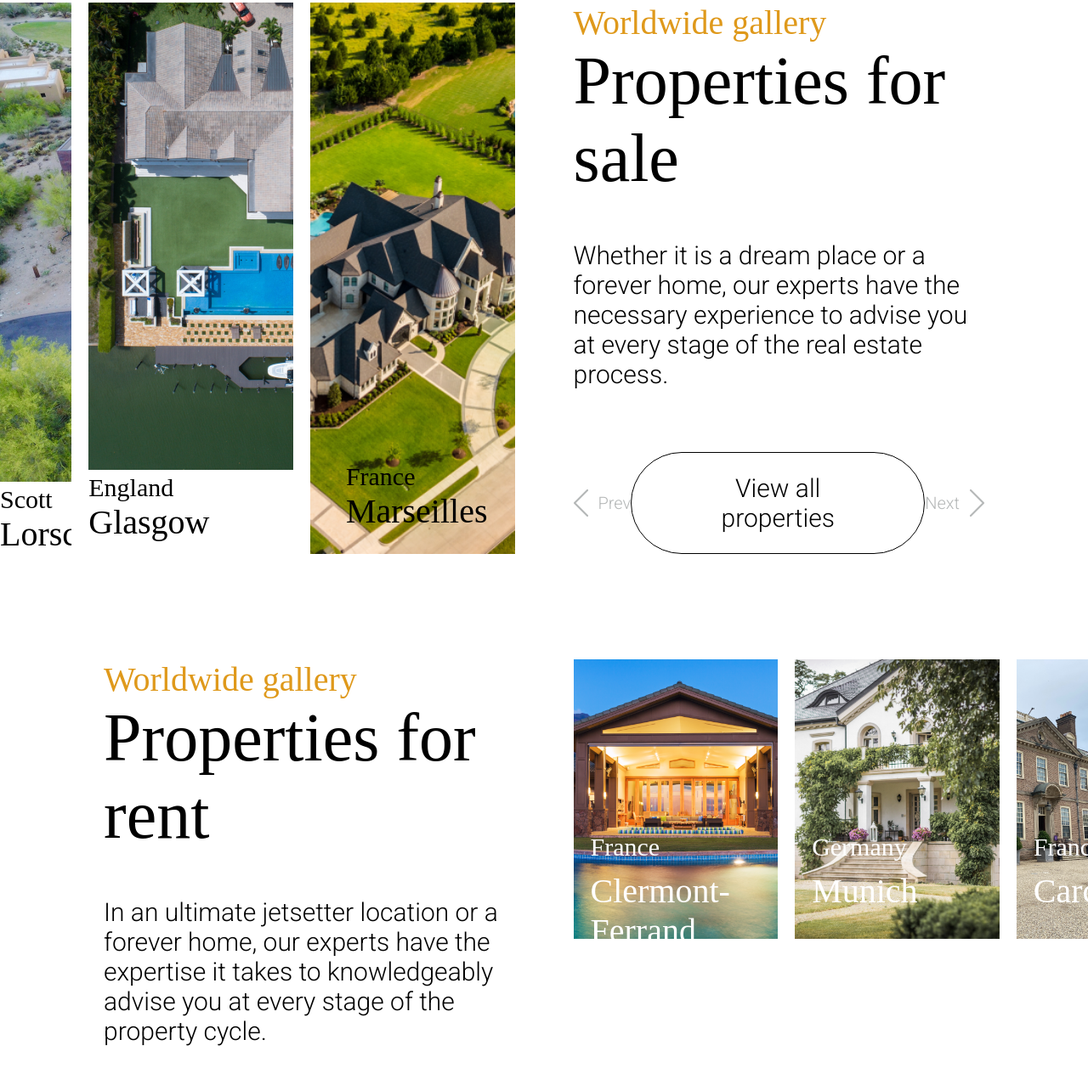
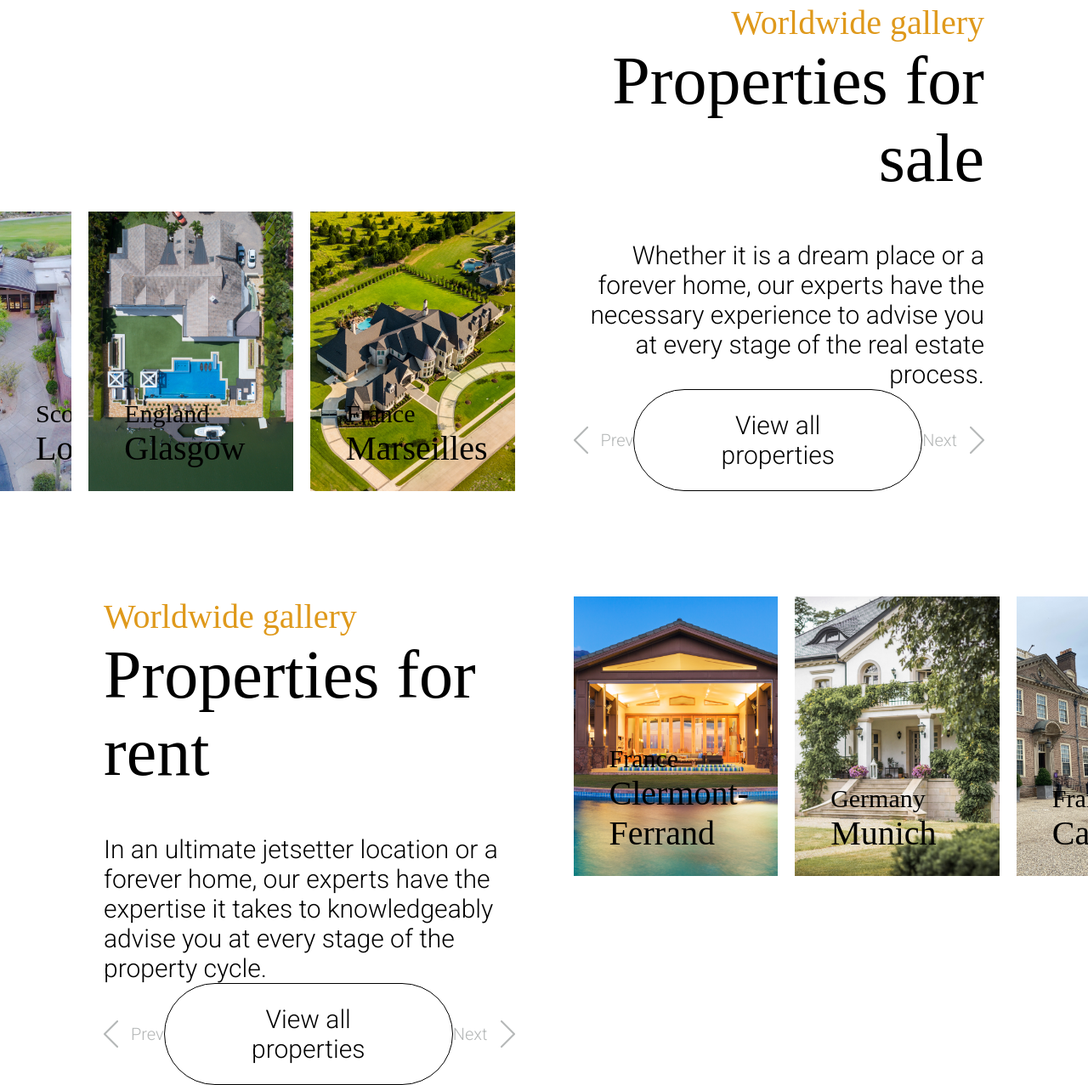
Before and after one commit to DeniseBergmann/ejercicioGIT, a plain HTML site: page index1.html in a window 1280 px wide. Shown: the part 1305-2582 px from the top of the page at 85% size. Drawn offline with Linux system fonts and the light colour scheme; a web font is replaced by a local one.

Commit message:
Areglos y más arreglos

```diff
--- a/index1.html
+++ b/index1.html
@@ -67,24 +67,32 @@
     </section>
 
     <section class="information_body_sale">
-        <section class="properties_for_sale_galery">
-            <div class="sale_picture inactive">
-                <img src="IMG/ImgIZQ1.png" alt="Scott-Lorsch">
-                <div class="image_text">
+
+        <section class="properties_for_galery">
+            <div class="picture inactive">
+                <img class="picture_image" src="IMG/ImgIZQ1.png" alt="Scott-Lorsch">
+                <div class="picture_box">
+                    <div class="picture_box_title">
+                        <img src="IMG/Castillo.png" alt="castillo">
                         <h3>Scott</h3>
+                    </div>
                     <p>Lorsch</p>
                 </div>
             </div>
-            <div class="sale_picture">
-                <img src="IMG/ImgIZQ2.png" alt="England-Glasgow">
+            <div class="picture">
+                <img class="picture_image" src="IMG/ImgIZQ2.png" alt="England-Glasgow">
+                <div class="picture_box">
+                    <div class="picture_box_title">
+                        <img src="IMG/Castillo.png" alt="castillo">
                         <h3>England</h3>
+                    </div>
                     <p>Glasgow</p>
                 </div>
-            <div class="sale_picture">
-                <img class="sale_picture_image" src="IMG/ImgIZQ3.png" alt="France-Marseilles">
-
-                <div class="sale_picture_box">
-                    <div class="sale_picture_box_title">
+            </div>
+            <div class="picture">
+                <img class="picture_image" src="IMG/ImgIZQ3.png" alt="France-Marseilles">
+                <div class="picture_box">
+                    <div class="picture_box_title">
                         <img src="IMG/Castillo.png" alt="castillo">
                         <h3>France</h3>
                     </div>
@@ -94,13 +102,13 @@
         </section>
 
         <section class="properties_for_sale_text">
-            <div class="properties_for_sale_information">
+            <div class="properties_for_information">
                 <span>Worldwide gallery</span>
                 <h2>Properties for sale</h2>
                 <p>Whether it is a dream place or a forever home, our experts have the necessary experience
                 to advise you at every stage of the real estate process.</p>
             </div>
-            <div class="properties_for_sale_button">
+            <div class="properties_for_button">
                 <button class="page_button"><img src="IMG/arrow.png" alt="arrow" class="imagen_normal"><img src="IMG/arrowdor2.png" alt="arrow dorada" class="imagen_hover">Prev</button>
                 <button class="big_button">View all properties</button>
                 <button class="page_button">Next<img src="IMG/arrow2.png" alt="arrow" class="imagen_normal"><img src="IMG/arrowdor.png" alt="arrow dorada" class="imagen_hover"></button>
@@ -108,40 +116,51 @@
         </section>
     </section>
 
-    <section class="body">
-
-        <section class="information_body">
+    <section class="information_body_rent">
         <section class="properties_for_rent_text">
-                <div class="properties_for_rent_information">
+            <div class="properties_for_information">
                 <span>Worldwide gallery</span>
                 <h2>Properties for rent</h2>
                 <p>In an ultimate jetsetter location or a forever home, our experts have the expertise it
                     takes to knowledgeably advise you at every stage of the property cycle.</p>
             </div>
-                <div class="properties_for_rent_button">
+            <div class="properties_for_button">
                 <button class="page_button"><img src="IMG/arrow.png" alt="arrow" class="imagen_normal"><img src="IMG/arrowdor2.png" alt="arrow dorada" class="imagen_hover">Prev</button>
                 <button class="big_button">View all properties</button>
                 <button class="page_button">Next<img src="IMG/arrow2.png" alt="arrow" class="imagen_normal"><img src="IMG/arrowdor.png" alt="arrow dorada" class="imagen_hover"></button>
             </div>
         </section>
 
-            <section class="properties_for_rent_galery">
-                <div class="rent_picture">
-                    <img src="IMG/ImgDer1.png" alt="France-Clossone">
-                    <div class="image_text">
+        <section class="properties_for_galery">
+            <div class="picture">
+                <img class="picture_image" src="IMG/ImgDer1.png" alt="France-Clossone">
+                <div class="picture_box">
+                    <div class="picture_box_title">
+                        <img src="IMG/Castillo.png" alt="castillo">
                         <h3>France</h3>
+                    </div>
                     <p>Clermont-Ferrand</p>
                 </div>
             </div>
-                <div class="rent_picture">
-                    <img src="IMG/ImgDer2.png" alt="Germany-Munich">
+            <div class="picture">
+                <img class="picture_image" src="IMG/ImgDer2.png" alt="Germany-Munich">
+                <div class="picture_box">
+                    <div class="picture_box_title">
+                        <img src="IMG/Castillo.png" alt="castillo">
                         <h3>Germany</h3>
+                    </div>
                     <p>Munich</p>
                 </div>
-                <div class="rent_picture inactive">
-                    <img src="IMG/ImgDer3.png" alt="France-Carcassonne">
+            </div>
+            <div class="picture inactive">
+                <img class="picture_image" src="IMG/ImgDer3.png" alt="France-Carcassonne">
+                <div class="picture_box">
+                    <div class="picture_box_title">
+                        <img src="IMG/Castillo.png" alt="castillo">
                         <h3>France</h3>
+                    </div>
                     <p>Carcassonne</p>
+                </div>
             </div>
         </section>
     </section>
--- a/styles.css
+++ b/styles.css
@@ -198,8 +198,7 @@ input::placeholder {
 
 /* End: Social Media */
 
-
-/* Start: Properties for rent */
+/* Start: Properties galeria */
 
 span {
     color: #DF991B;
@@ -217,11 +216,40 @@ h2 {
     font-weight: 500;
 }
 
-  .properties_for_rent_information {
+.information_body_sale {
+    padding-top: 124px;
+    display: grid;
+    grid-template-columns: 1fr 1fr;
+    gap: 69px;
+    place-items: end;
+}
+
+.information_body_rent {
+    padding-top: 124px;
+    display: grid;
+    grid-template-columns: 1fr 1fr;
+    gap: 69px;
+    place-items: start;
+}
+
+.properties_for_sale_text {
+    height: 100%;
+    display: flex;
+    flex-direction: column;
+    justify-content: space-between;
+    text-align: right;
+    padding-right: 122px;
+}
+
+.properties_for_rent_text {
+    height: 100%;
+    display: flex;
+    flex-direction: column;
+    justify-content: space-between;
     padding-left: 122px;
 }
 
-  .properties_for_rent_information p {
+  .properties_for_information p {
     color: #000;
     font-family: 'Roboto';
     font-size: 30px;
@@ -230,22 +258,89 @@ h2 {
     padding-top: 51px;
 }
 
-.properties_for_rent_text {
+.properties_for_galery {
+    display: grid;
+    grid-template-columns: repeat(12, 1fr);
+    overflow-x: hidden;
+    gap: 20px;
+}
+
+.picture {
+    grid-column: span 5;
+    overflow: hidden;
+    position: relative;
+    cursor: pointer;
+}
+
+.inactive {
+    grid-column: span 2;
+}
+
+.picture_image {
+    width: 100%;
     height: 100%;
+    object-fit: cover;
+}
+
+.picture_box {
+    position: absolute;
+    bottom: 0;
+    left:0;
+    width: 100%;
+    padding: 17px 42px 27px;
+}
+
+.picture_box_title {
     display: flex;
-    flex-direction: column;
+    align-items: flex-end;
+}
+
+.picture_box img {
+    display: none;
+}
+
+.picture h3 {
+    font-family: 'Hedvig Letters Serif';
+    font-size: 30px;
+    font-style: normal;
+    font-weight: 500;
+    margin: 0;
+}
+
+.picture p {
+    font-family: 'Hedvig Letters Serif';
+    font-size: 40px;
+    font-style: normal;
+    font-weight: 500;
+}
+
+.picture:hover .picture_box {
+    background-color: #FFF;
+    color: black;
+}
+
+.picture:hover .picture_box img {
+    display: block;
+    padding-right: 15px;
+}
+
+.properties_for_button {
+    display: flex;
     justify-content: space-between;
+    align-items: center;
 }
 
 .big_button {
+    background-color: #FFF;
+    color: #000;
+    text-align: center;
     font-family: 'Roboto';
+    font-size: 30px;
+    font-style: normal;
     font-weight: 390;
-    font-size: 30px;
-    border: solid 1px #000;
-    background-color: transparent;
     padding: 24px 65px;
     border-radius: 100px;
-    transition: 0.5s ease;
+    border: 1px solid #000;
 }
 
 .big_button:hover {
@@ -253,28 +348,19 @@ h2 {
     color: #FFF;
 }
 
-.page_button {
-    background-color: transparent;
+.page_button{
+    background-color: #FFF;
     color: #B4B7B7;
     font-family: 'Roboto';
     font-size: 20px;
     font-style: normal;
     font-weight: 390;
     border: none;
+}
+.page_button{
     display: flex;
+    gap: 15px;
     align-items: center;
-    gap: 12px;
-}
-
-.properties_for_rent_button {
-    padding-left: 122px;
-    display: flex;
-    margin-top: 50px;
-}
-
-.properties_for_rent_button {
-    display: flex;
-    justify-content: space-between;
 }
 
 .page_button .imagen_hover {
@@ -293,198 +379,7 @@ h2 {
     display: inline;
 }
 
-.information_body {
-    padding-top: 124px;
-    display: grid;
-    grid-template-columns: 1fr 1fr;
-    gap: 69px;
-    place-items: start;
-}
-
-.properties_for_rent_galery {
-    display: grid;
-    grid-template-columns: repeat(12, 1fr);
-    overflow-x: hidden;
-    gap: 20px;
-}
-
-.rent_picture {
-    grid-column: span 5;
-    overflow: hidden;
-    position: relative;
-}
-
-.rent_picture h3 {
-    font-family: 'Hedvig Letters Serif';
-    font-size: 30px;
-    font-style: normal;
-    font-weight: 500;
-}
-
-.rent_picture p {
-    font-family: 'Hedvig Letters Serif';
-    font-size: 40px;
-    font-style: normal;
-    font-weight: 500;
-}
-
-.inactive {
-    grid-column: span 2;
-}
-
-.rent_picture:hover {
-    cursor: pointer;
-}
-
-.rent_picture:hover h3 {
-    background-color: #FFF;
-    color: black;
-}
-
-.rent_picture:hover p {
-    color: black;
-}
-
-.rent_picture img {
-    width: 100%;
-    height: 100%;
-    object-fit: cover;
-}
-
-.rent_picture h3 {
-    position: absolute;
-    color: #FFF;
-    z-index: 1;
-    bottom: 0;
-    left: 0;
-    height: 145px;
-    width: 100%;
-    padding: 20px;
-    transition: 0.5s ease;
-}
-
-.rent_picture p {
-    position: absolute;
-    color: #FFF;
-    z-index: 1;
-    bottom: -45px;
-    left: 0;
-    height: 145px;
-    width: 100%;
-    padding: 20px;
-    transition: 0.5s ease;
-}
-
-/* End: Properties for rent */
-
-/* Start: Properties for sale */
-
-.information_body_sale {
-    padding-top: 124px;
-    display: grid;
-    grid-template-columns: 1fr 1fr;
-    gap: 69px;
-    place-items: start end;
-}
-
-.properties_for_sale_information {
-    padding-right: 122px;
-}
-
-.properties_for_sale_text {
-    height: 100%;
-    display: flex;
-    flex-direction: column;
-    justify-content: space-between;
-}
-
-  .properties_for_sale_information p {
-    color: #000;
-    font-family: 'Roboto';
-    font-size: 30px;
-    font-style: normal;
-    font-weight: 330;
-    padding-top: 51px;
-}
-
-.properties_for_sale_button {
-    padding-right: 122px;
-    display: flex;
-    margin-top: 50px;
-}
-
-.properties_for_sale_button {
-    display: flex;
-    justify-content: space-between;
-}
-
-.properties_for_sale_galery {
-    display: grid;
-    grid-template-columns: repeat(12, 1fr);
-    overflow-x: hidden;
-    gap: 20px;
-}
-
-.sale_picture {
-    grid-column: span 5;
-    overflow: hidden;
-    position: relative;
-    cursor: pointer;
-}
-
-.sale_picture_image {
-    width: 100%;
-    height: 100%;
-    object-fit: cover;
-}
-
-.sale_picture_box {
-    position: absolute;
-    bottom: 0;
-    left:0;
-    width: 100%;
-    padding: 17px 42px 27px;
-}
-
-.sale_picture_box_title {
-    display: flex;
-    align-items: flex-end;
-}
-
-.sale_picture_box img {
-    display: none;
-}
-
-.sale_picture h3 {
-    font-family: 'Hedvig Letters Serif';
-    font-size: 30px;
-    font-style: normal;
-    font-weight: 500;
-    margin: 0;
-}
-
-.sale_picture p {
-    font-family: 'Hedvig Letters Serif';
-    font-size: 40px;
-    font-style: normal;
-    font-weight: 500;
-}
-
-.inactive {
-    grid-column: span 2;
-}
-
-.sale_picture:hover .sale_picture_box {
-    background-color: #FFF;
-    color: black;
-}
-
-.sale_picture:hover .sale_picture_box img {
-    display: block;
-}
-
-
-/* End: Properties for rent */
+/* End: Properties galeria */
 
 /* Start: Developments */
 
@@ -622,3 +517,5 @@ h2 {
     display: flex;
     margin-top: 50px;
 }
+
+/* End: Services */
```
Lines whose indentation alone changed are shown as unchanged.
